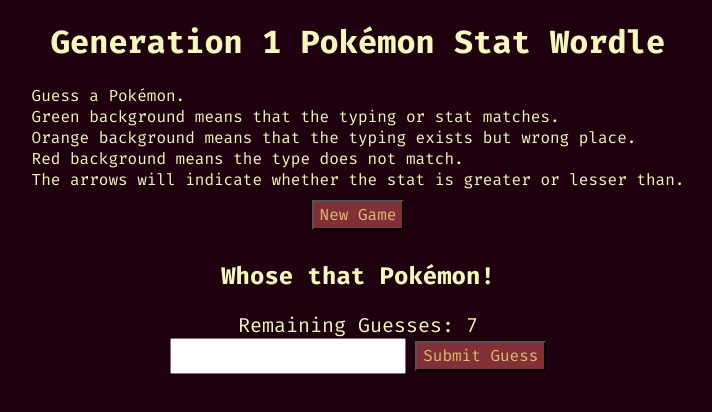
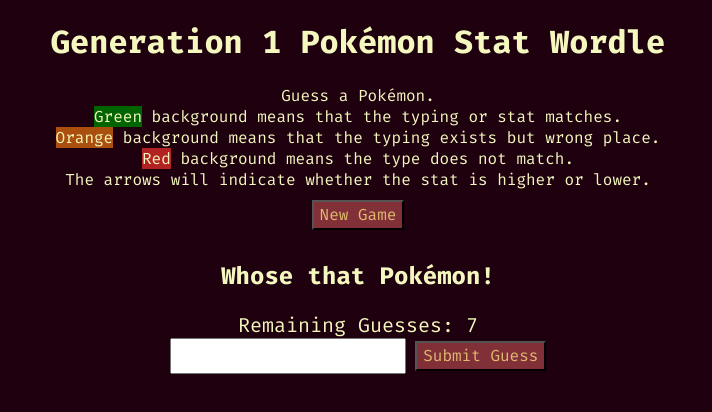
Before and after one commit to jallen105/gen-one-pokemon-stat-wordle, a plain HTML site: page index.html in a window 1280 px wide. Shown: the whole page, without its empty margins (282-994 px from the left). Drawn offline with Linux system fonts and the light colour scheme; a web font is replaced by a local one.

Commit message:
added background color to color words in instructions

```diff
--- a/css/style.css
+++ b/css/style.css
@@ -91,3 +91,19 @@
 .guess-tracker {
     font-size: 20px;
 }
+
+#instructions {
+    text-align: center;
+}
+
+.orange {
+    background-color: #aa4f0d;
+}
+
+.darkgreen {
+    background-color: darkgreen;
+}
+
+.firebrick {
+    background-color: firebrick;
+}
--- a/index.html
+++ b/index.html
@@ -3,9 +3,9 @@
 <head>
     <meta charset="UTF-8">
     <meta name="viewport" content="width=device-width, initial-scale=1.0">
-<link rel="preconnect" href="https://fonts.googleapis.com">
-<link rel="preconnect" href="https://fonts.gstatic.com" crossorigin>
-<link href="https://fonts.googleapis.com/css2?family=Fira+Code:wght@300..700&family=Jersey+25&display=swap" rel="stylesheet">
+    <link rel="preconnect" href="https://fonts.googleapis.com">
+    <link rel="preconnect" href="https://fonts.gstatic.com" crossorigin>
+    <link href="https://fonts.googleapis.com/css2?family=Fira+Code:wght@300..700&family=Jersey+25&display=swap" rel="stylesheet">
     <link rel="stylesheet" href="css/style.css">
     <script defer type="module" src="js/data.js"></script>
     <script defer type="module" src="js/app.js"></script>
@@ -18,10 +18,10 @@
 
         <section id="instructions">
             Guess a Pokémon.<br>
-            Green background means that the typing or stat matches.<br>
-            Orange background means that the typing exists but wrong place.<br>
-            Red background means the type does not match.<br>
-            The arrows will indicate whether the stat is greater or lesser than.
+            <span class="darkgreen">Green</span> background means that the typing or stat matches.<br>
+            <span class="orange">Orange</span> background means that the typing exists but wrong place.<br>
+            <span class="firebrick">Red</span> background means the type does not match.<br>
+            The arrows will indicate whether the stat is higher or lower.
         </section>
         <button id="reset">New Game</button>
         <h2 class="message"></h2>
--- a/js/app.js
+++ b/js/app.js
@@ -85,7 +85,7 @@
    if (playerGuess.type[idx] === targetGuess.type[idx]) {
         element.style.backgroundColor = 'darkgreen'
     } else if (targetGuess.type.some((elementType) => elementType === playerGuess.type[idx])) {
-        element.style.backgroundColor = 'chocolate'
+        element.style.backgroundColor = '#aa4f0d'
     } else {
         element.style.backgroundColor = 'firebrick'
     }
```
